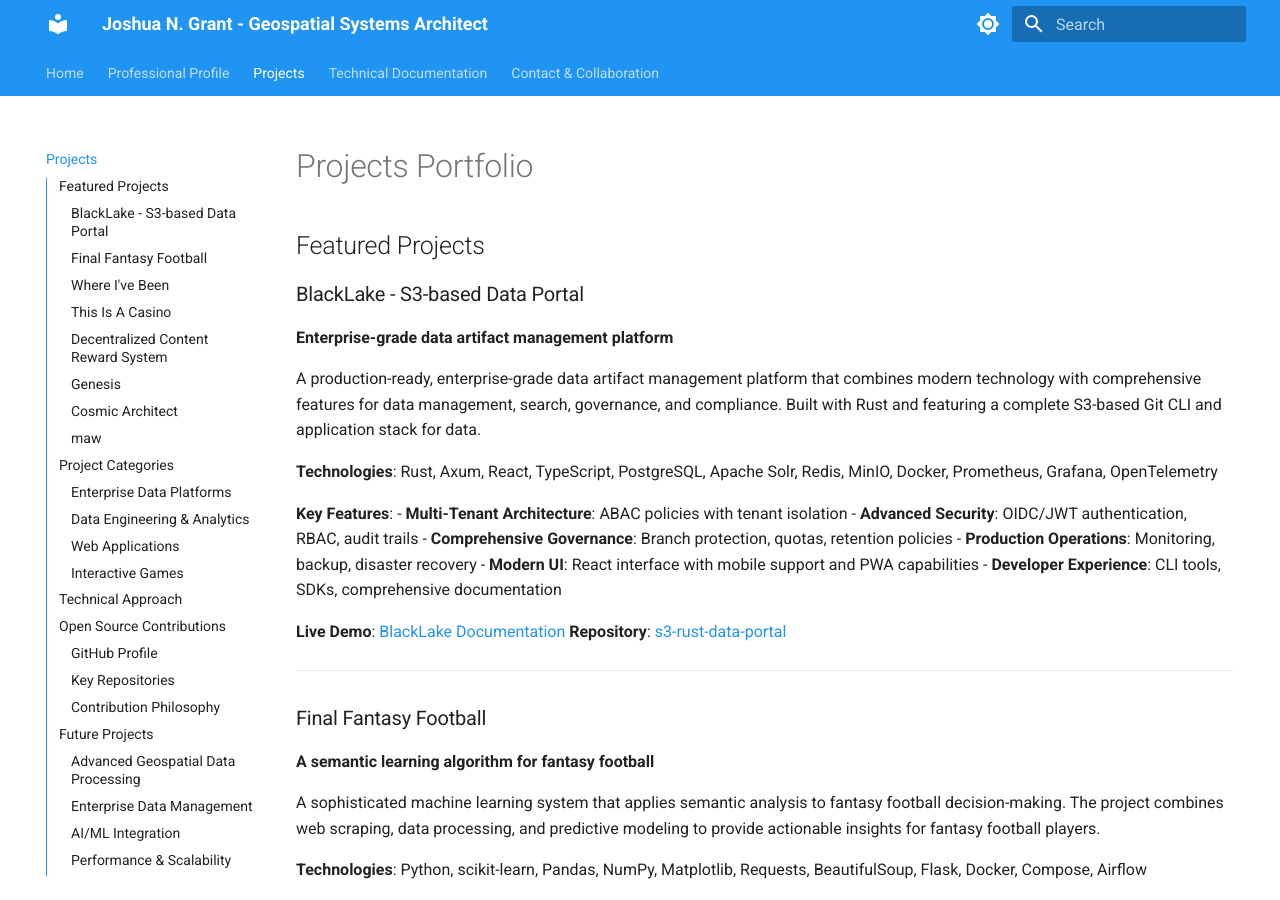
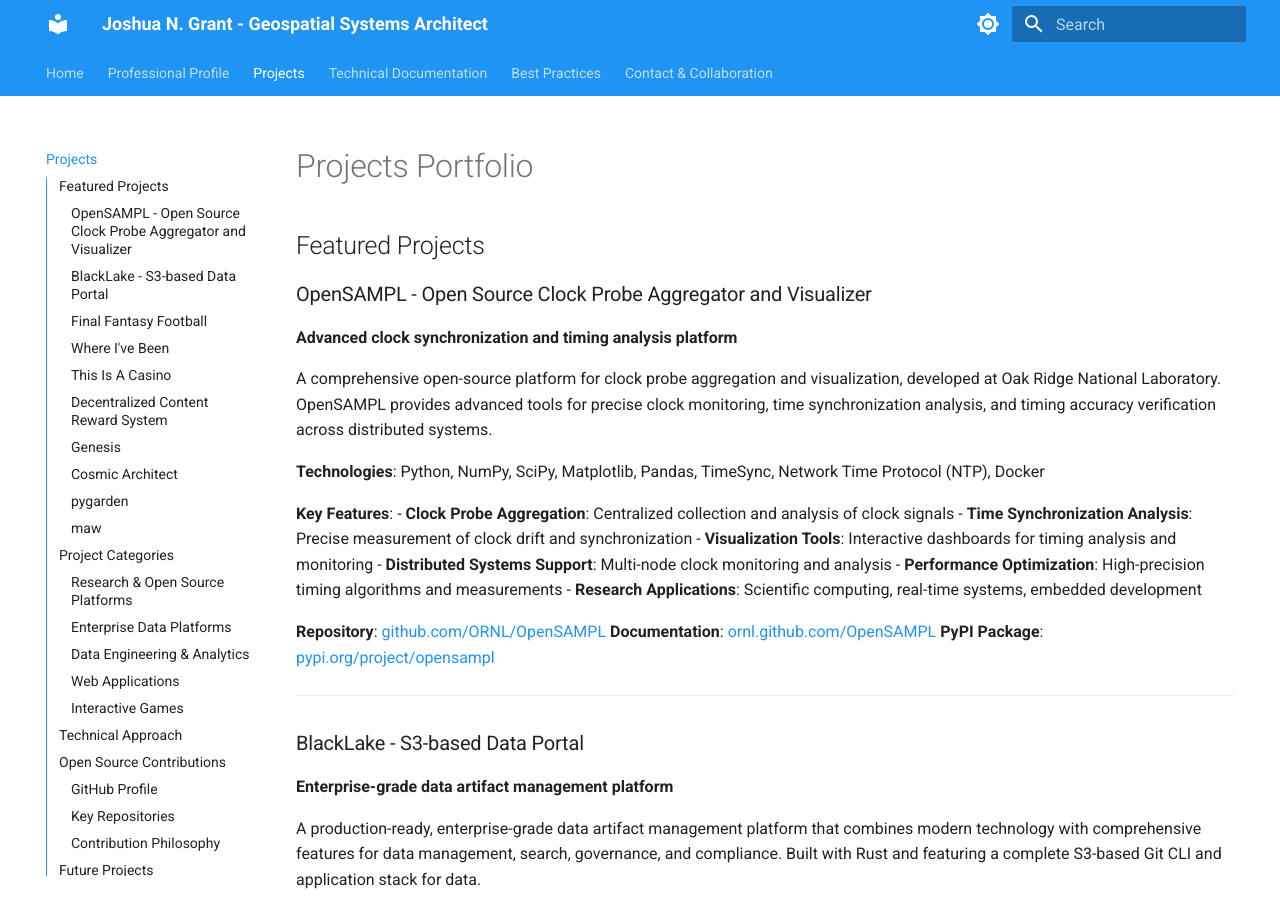
Before and after one commit to sempervent/sempervent.github.io, an MkDocs documentation site: the page built from docs/projects.md, in a window 1280 px wide and 900 px high. Built offline with MkDocs 1.6.1 and Material for MkDocs 9.7.7, drawn with Linux system fonts in a browser that asks for light colours; the version menu is left out; some of the changed text lies outside the part shown.

Commit message:
a few adjustments

```diff
--- a/docs/projects.md
+++ b/docs/projects.md
@@ -1,6 +1,27 @@
 # Projects Portfolio
 
 ## Featured Projects
+
+### OpenSAMPL - Open Source Clock Probe Aggregator and Visualizer
+**Advanced clock synchronization and timing analysis platform**
+
+A comprehensive open-source platform for clock probe aggregation and visualization, developed at Oak Ridge National Laboratory. OpenSAMPL provides advanced tools for precise clock monitoring, time synchronization analysis, and timing accuracy verification across distributed systems.
+
+**Technologies**: Python, NumPy, SciPy, Matplotlib, Pandas, TimeSync, Network Time Protocol (NTP), Docker
+
+**Key Features**:
+- **Clock Probe Aggregation**: Centralized collection and analysis of clock signals
+- **Time Synchronization Analysis**: Precise measurement of clock drift and synchronization
+- **Visualization Tools**: Interactive dashboards for timing analysis and monitoring
+- **Distributed Systems Support**: Multi-node clock monitoring and analysis
+- **Performance Optimization**: High-precision timing algorithms and measurements
+- **Research Applications**: Scientific computing, real-time systems, embedded development
+
+**Repository**: [github.com/ORNL/OpenSAMPL](https://github.com/ORNL/OpenSAMPL)
+**Documentation**: [ornl.github.com/OpenSAMPL](https://ornl.github.com/OpenSAMPL)
+**PyPI Package**: [pypi.org/project/opensampl](https://pypi.org/project/opensampl)
+
+---
 
 ### BlackLake - S3-based Data Portal
 **Enterprise-grade data artifact management platform**
@@ -118,6 +139,26 @@ A competitive game where players design and build planets, competing against oth
 
 ---
 
+### pygarden
+**Python package for geospatial data processing and analysis**
+
+A comprehensive Python package for geospatial data processing, spatial analysis, and machine learning applications. Developed as part of the OpenSAMPL ecosystem at Oak Ridge National Laboratory.
+
+**Technologies**: Python, NumPy, Pandas, GeoPandas, Shapely, Rasterio, GDAL, scikit-learn
+
+**Key Features**:
+- **Spatial Data Processing**: Efficient handling of vector and raster data
+- **Machine Learning Integration**: Spatial ML algorithms and workflows
+- **Data Format Support**: Multiple geospatial data format support
+- **Performance Optimization**: High-performance spatial operations
+- **Research Tools**: Advanced spatial analysis capabilities
+- **Documentation**: Comprehensive API documentation and examples
+
+**PyPI Package**: [pypi.org/project/pygarden](https://pypi.org/project/pygarden)
+**Repository**: [github.com/ORNL/pygarden](https://code.ornl.gov/pygarden/pygarden)
+
+---
+
 ### maw
 **CLI for quickly combining tabular data into Parquet**
 
@@ -133,6 +174,10 @@ A high-performance command-line tool written in Rust for efficiently combining a
 - Optimized Parquet output
 
 ## Project Categories
+
+### Research & Open Source Platforms
+- **OpenSAMPL**: Open source clock probe aggregator and visualizer
+- **pygarden**: Python framework for data processing and fast project setup
 
 ### Enterprise Data Platforms
 - **BlackLake**: Production-ready data artifact management platform
--- a/mkdocs.yml
+++ b/mkdocs.yml
@@ -43,6 +43,7 @@ nav:
   - Professional Profile: about.md
   - Projects: projects.md
   - Technical Documentation: documentation.md
+  - Best Practices: best-practices.md
   - Contact & Collaboration: getting-started.md
 
 markdown_extensions:
@@ -112,9 +113,6 @@ extra:
   version:
     provider: mike
   generator: false
-  analytics:
-    provider: google
-    property: G-XXXXXXXXXX  # Replace with your Google Analytics ID
   consent:
     title: Cookie consent
     description: >-
@@ -123,5 +121,5 @@ extra:
     necessary: true
     strict: true
   copyright: |
-    Copyright &copy; 2024 Joshua N. Grant -
+    Copyright &copy; 2025 Joshua N. Grant -
     <a href="https://github.com/sempervent/sempervent.github.io/blob/main/LICENSE" target="_blank" rel="noopener">MIT License</a>
```
Also changed, not shown: docs/about.md (+0 -1 lines).
